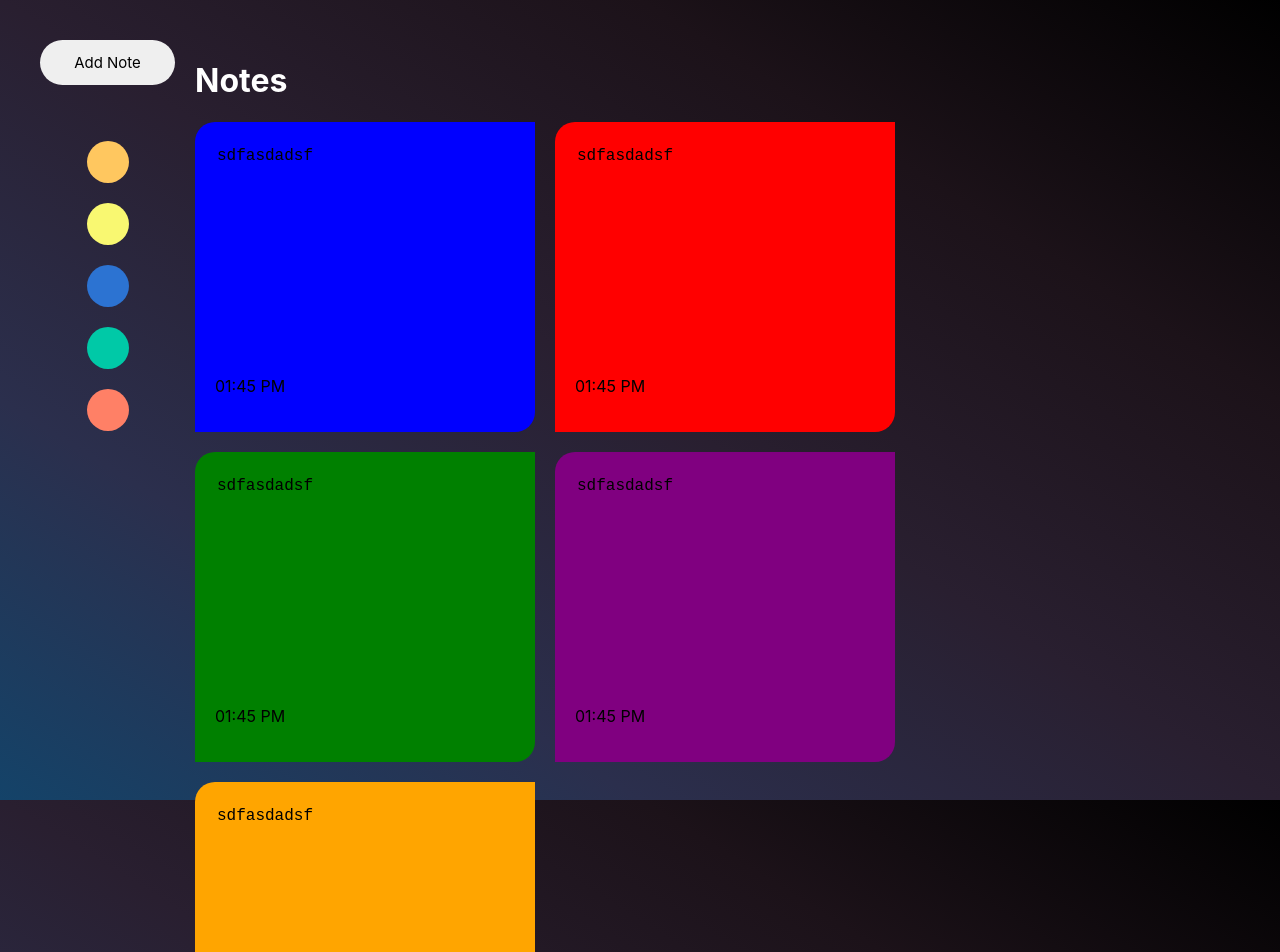
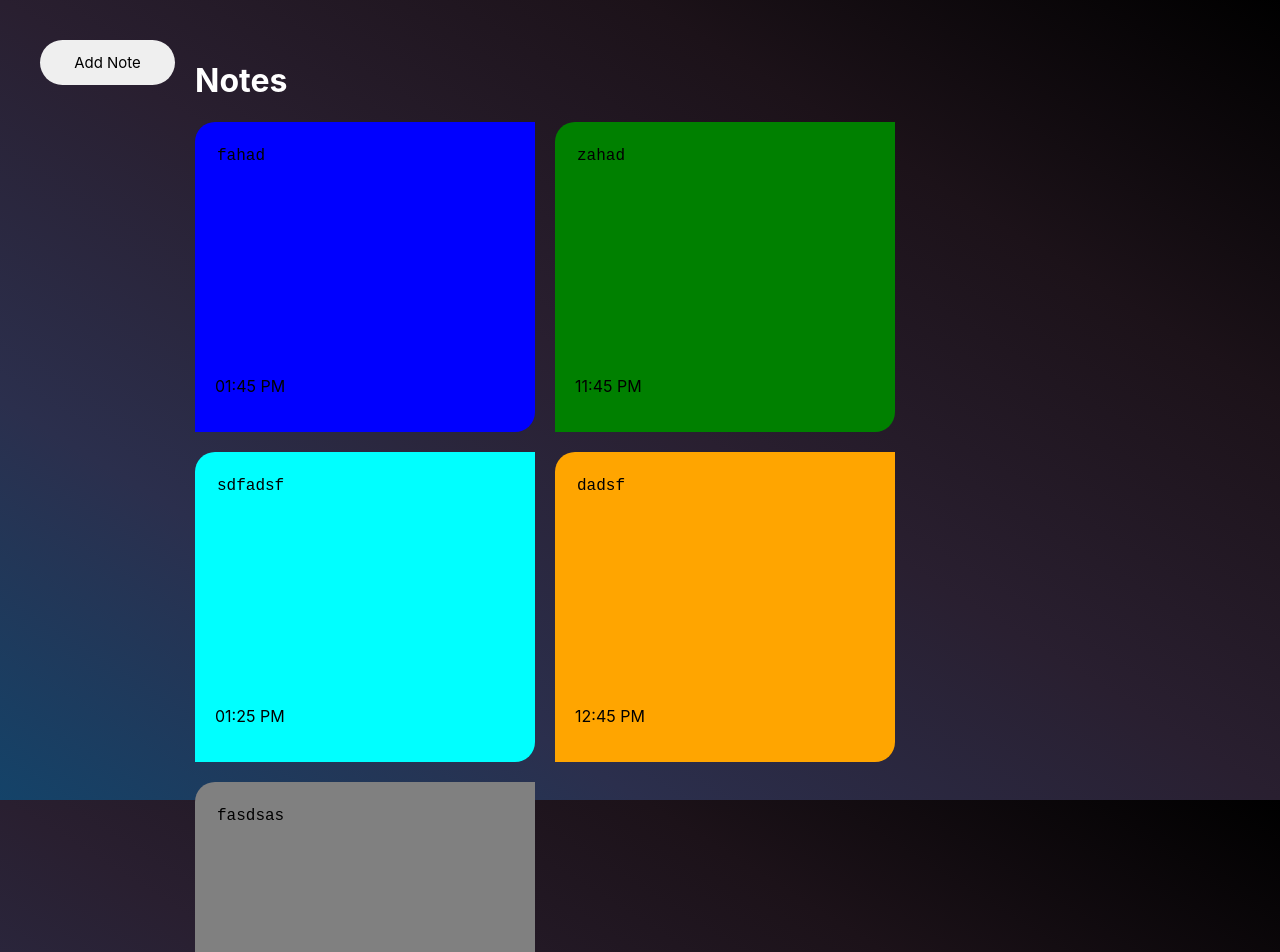
Before and after one commit to fahadshoukat/note-taking-app, a React (Create React App) app: page / in a window 1280 px wide. Shown: the top 952 px of the page. Built offline with nearby package versions, Linux system fonts and the light colour scheme.

Commit message:
make notes dynamically

```diff
--- a/src/App.tsx
+++ b/src/App.tsx
@@ -5,10 +5,39 @@ import NoteContainer from "./components/noteContainer/NoteContainer";
 import "./App.css";
 
 function App() {
+
+  const notes = [
+    {
+      text: "fahad",
+      time: "01:45 PM",
+      color: "blue"
+    },
+    {
+      text: "zahad",
+      time: "11:45 PM",
+      color: "green"
+    },
+    {
+      text: "sdfadsf",
+      time: "01:25 PM",
+      color: "cyan"
+    },
+    {
+      text: "dadsf",
+      time: "12:45 PM",
+      color: "orange"
+    },
+    {
+      text: "fasdsas",
+      time: "01:00 PM",
+      color: "gray"
+    },
+  ]
+
   return (
     <div className="app-container">
       <SideBar />
-      <NoteContainer />
+      <NoteContainer notes={notes} />
     </div>
   );
 }
--- a/src/components/noteContainer/NoteContainer.tsx
+++ b/src/components/noteContainer/NoteContainer.tsx
@@ -2,46 +2,14 @@ import Header from "../header/Header";
 import Note from "../note/Note";
 import "./noteContainer.css";
 
-const NoteContainer = () => {
+const NoteContainer = (props: any) => {
   return (
     <div>
       <Header />
       <div className="note-container">
-        <Note
-          note={{
-            text: "sdfasdadsf",
-            time: "01:45 PM",
-            color: "blue",
-          }}
-        />
-        <Note
-          note={{
-            text: "sdfasdadsf",
-            time: "01:45 PM",
-            color: "red",
-          }}
-        />
-        <Note
-          note={{
-            text: "sdfasdadsf",
-            time: "01:45 PM",
-            color: "green",
-          }}
-        />
-        <Note
-          note={{
-            text: "sdfasdadsf",
-            time: "01:45 PM",
-            color: "purple",
-          }}
-        />
-        <Note
-          note={{
-            text: "sdfasdadsf",
-            time: "01:45 PM",
-            color: "orange",
-          }}
-        />
+        {props.notes.map((item: any, index: number) => (
+          <Note key={index} note={item} />
+        ))}
       </div>
     </div>
   );
--- a/src/components/sideBar/SideBar.tsx
+++ b/src/components/sideBar/SideBar.tsx
@@ -1,11 +1,14 @@
+import { useState } from "react";
 import "./sideBar.css";
 
 const SideBar = () => {
   const colors = ["#FFC75F", "#F9F871", "#2C73D2", "#00C9A7", "#FF8066"];
+
+  const [listOpen, setListOpen] = useState(false);
   return (
     <div className="sideBar">
-      <button>Add Note</button>
-      <ul className="sideBar_list">
+      <button onClick={() => setListOpen(!listOpen)}>Add Note</button>
+      <ul className={`sideBar_list ${listOpen ? "sideBar_list_active" : ""}`}>
         {colors.map((color, index) => (
           <li
             key={index}
--- a/src/components/sideBar/sideBar.css
+++ b/src/components/sideBar/sideBar.css
@@ -10,6 +10,12 @@
     flex-direction: column;
     padding: 0;
     align-items: center;
+    height: 0;
+    transition: 300ms;
+}
+
+.sideBar_list_active{
+    height: 300px;
 }
 
 .sideBar_list_item {
@@ -17,7 +23,6 @@
     height: 26px;
     border-radius: 50%;
     margin-top: 20px;
-    padding: 8px;
     list-style: none;
     cursor: pointer;
 }
```
